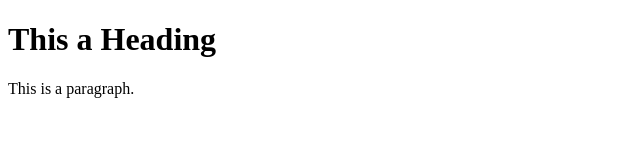
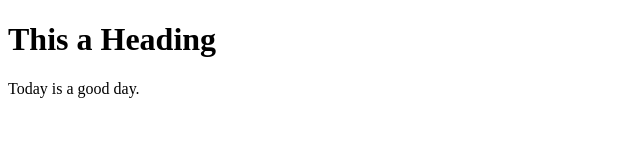
Before and after one commit to diamondkay77/git-practice, a plain HTML site: page index.html in a window 1280 px wide. Shown: the full height of the page, 0-640 px from the left. Drawn offline with Linux system fonts and the light colour scheme.

```diff
--- a/index.html
+++ b/index.html
@@ -6,7 +6,7 @@
 <body>
 
 <h1>This a Heading</h1>
-<p>This is a paragraph.</p>
+<p>Today is a good day.</p>
 
 </body>
 
```
Also changed, not shown: 1 other file.
